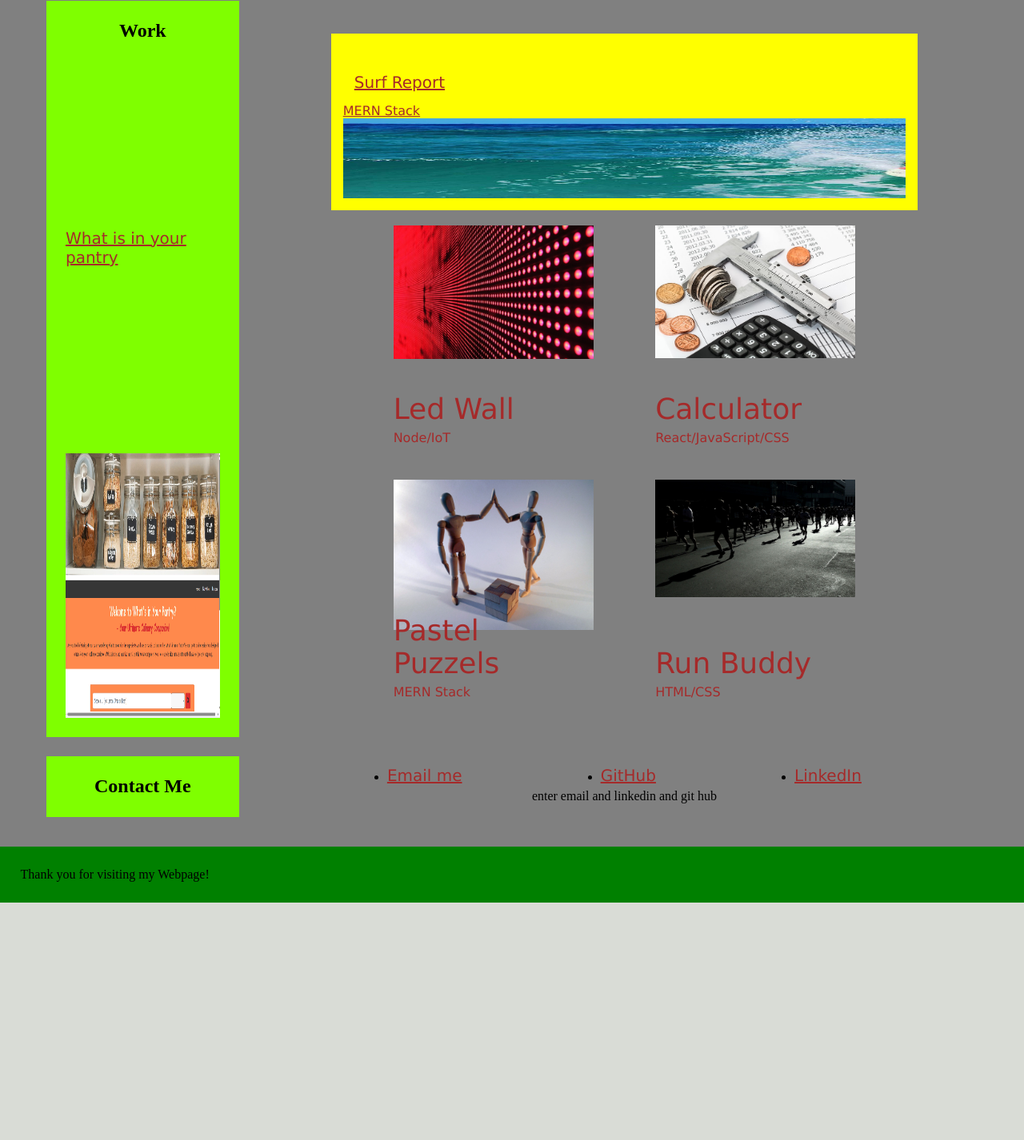
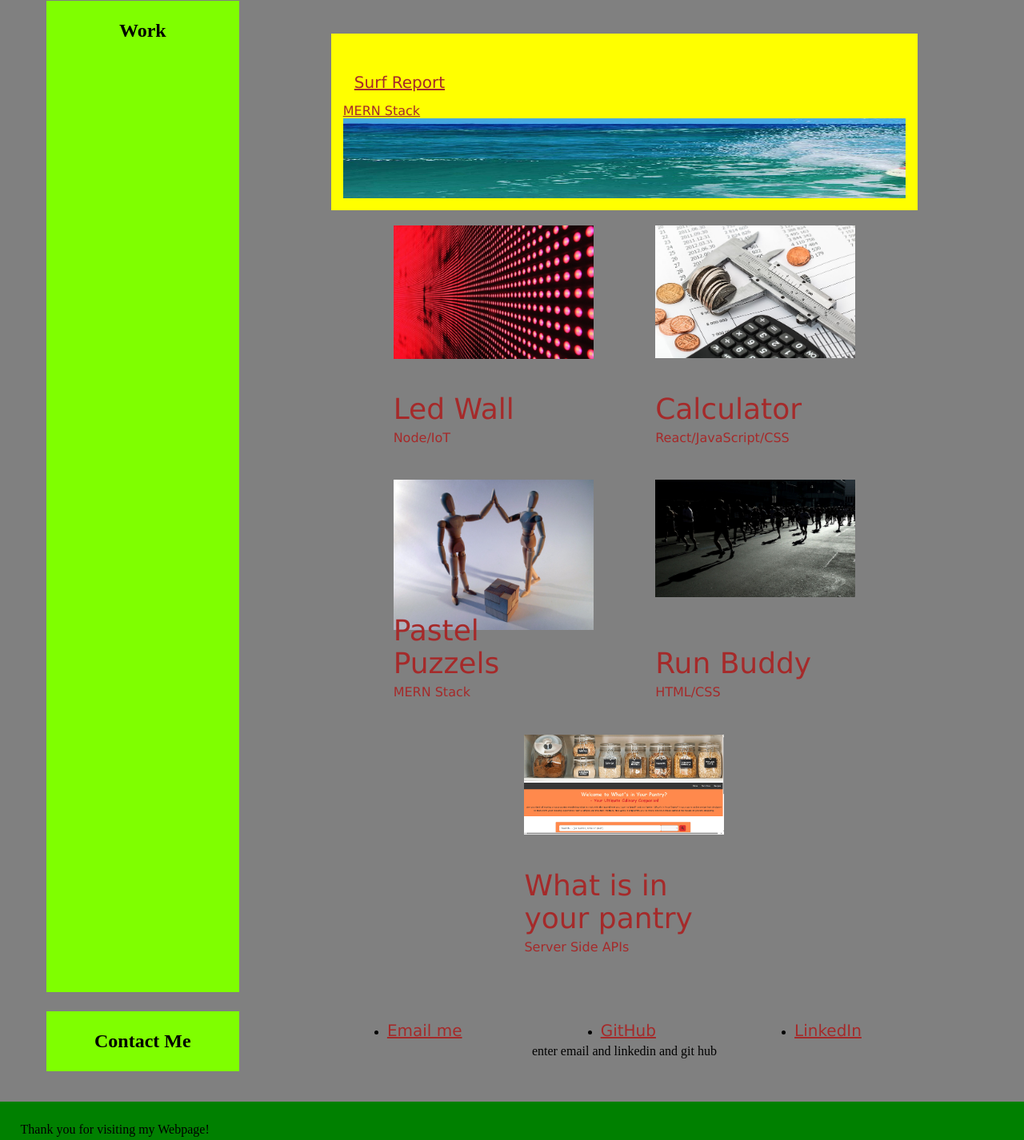
Before and after one commit to GonzaloGodinez/Portfolio, a plain HTML site: page index.html in a window 1280 px wide. Shown: the part 320-1746 px from the top of the page at 80% size. Before the commit the page ends 1449 px from the top, so only its background shows below. Drawn offline with Linux system fonts and the light colour scheme.

Commit message:
added link and image to work Projects

```diff
--- a/index.html
+++ b/index.html
@@ -51,10 +51,6 @@
                     <h2 id="Work">
                         Work
                     </h2>
-                    <li>
-                        <a href="https://ltrokey.github.io/c7_recipe_builder/index.html">What is in your pantry</a>
-                    </li>
-                    <img src="./assets/images/WhatIsInYourPantryMainPg.png" class="float-full" />
                 </aside>
                 <section>
                     <section>
@@ -76,6 +72,7 @@
                             <img src="./assets/images/calculator.jpg" class="float" />
                         </a>
                     </section>
+
                     <section>
                         <a href="" class="project">
                             <div id="PastelPuzzels" class="LEDWall project-header">Pastel Puzzels</div>
@@ -87,8 +84,16 @@
                             <p class="project-p">HTML/CSS</p>
                             <img src="./assets/images/run-buddy.jpg" class="float" />
                         </a>
+                    </section>
 
+                    <section>
+                        <a href="https://ltrokey.github.io/c7_recipe_builder/index.html" class="project">
+                            <div id="PastelPuzzels" class="LEDWall project-header">What is in your pantry</div>
+                            <p class="project-p">Server Side APIs</p>
+                            <img src="./assets/images/WhatIsInYourPantryMainPg.png" class="float" />
+                        </a>
                     </section>
+
                 </section>
             </section>
             <section class="layout">
```
